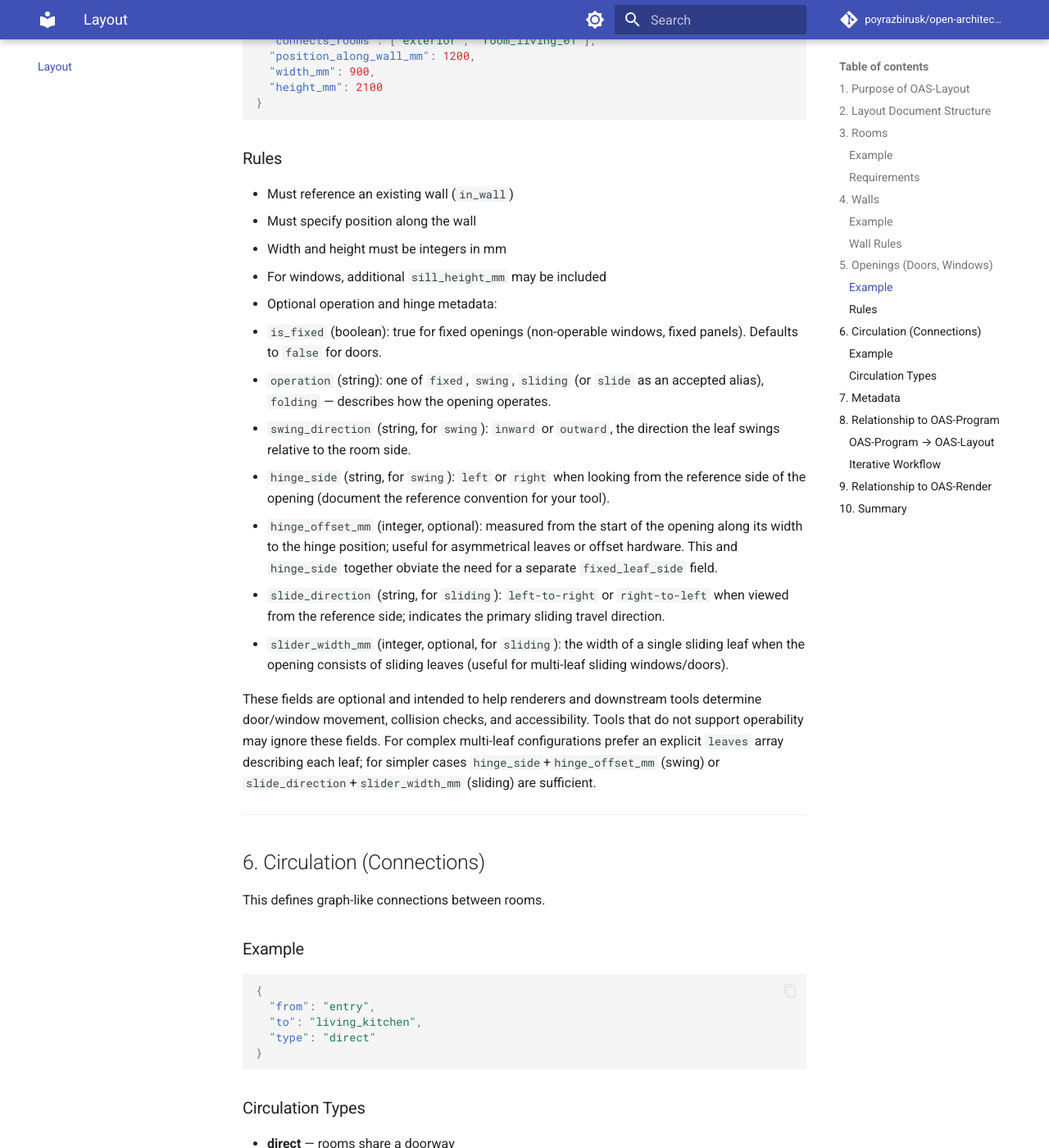
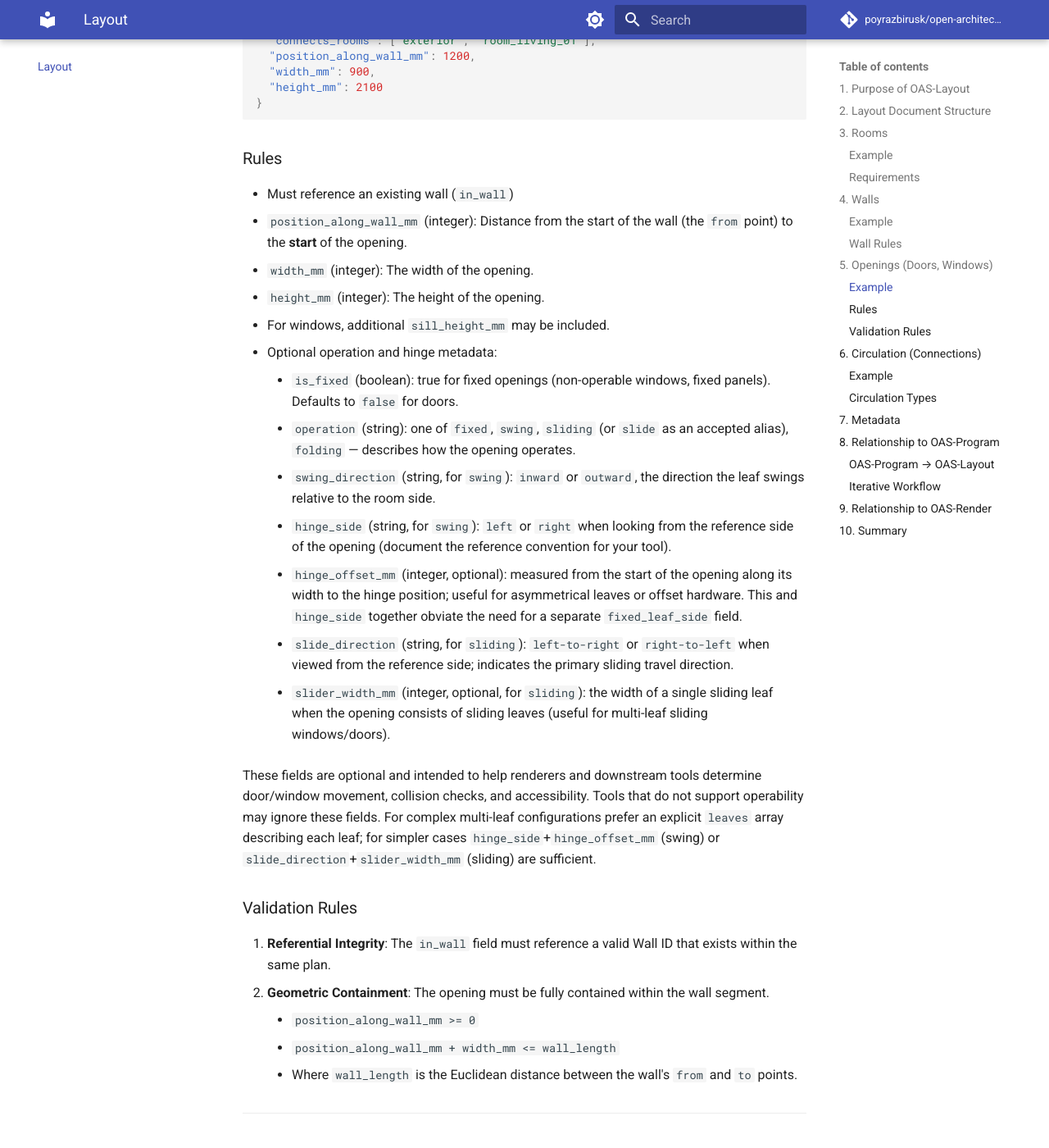
Before and after one commit to poyrazbirusk/open-architecture-standards, an MkDocs documentation site: the page built from docs/layout.md, in a window 1280 px wide and 1400 px high, scrolled down 3366 px. Shown: the whole window at 82% size. Built offline with MkDocs 1.6.1 and Material for MkDocs 9.7.7, drawn with Linux system fonts in a browser that asks for light colours; comment, search, counter and statistics services are not loaded.

Commit message:
added safety nets for opening definitions

```diff
--- a/docs/layout.md
+++ b/docs/layout.md
@@ -151,19 +151,28 @@ Openings are anchored to walls and positioned along the wall length.
 ### Rules
 
 - Must reference an existing wall (`in_wall`)
-- Must specify position along the wall
-- Width and height must be integers in mm
-- For windows, additional `sill_height_mm` may be included
- - Optional operation and hinge metadata:
-   - `is_fixed` (boolean): true for fixed openings (non-operable windows, fixed panels). Defaults to `false` for doors.
-   - `operation` (string): one of `fixed`, `swing`, `sliding` (or `slide` as an accepted alias), `folding` — describes how the opening operates.
-   - `swing_direction` (string, for `swing`): `inward` or `outward`, the direction the leaf swings relative to the room side.
-   - `hinge_side` (string, for `swing`): `left` or `right` when looking from the reference side of the opening (document the reference convention for your tool).
-   - `hinge_offset_mm` (integer, optional): measured from the start of the opening along its width to the hinge position; useful for asymmetrical leaves or offset hardware. This and `hinge_side` together obviate the need for a separate `fixed_leaf_side` field.
-   - `slide_direction` (string, for `sliding`): `left-to-right` or `right-to-left` when viewed from the reference side; indicates the primary sliding travel direction.
-   - `slider_width_mm` (integer, optional, for `sliding`): the width of a single sliding leaf when the opening consists of sliding leaves (useful for multi-leaf sliding windows/doors).
+  - `position_along_wall_mm` (integer): Distance from the start of the wall (the `from` point) to the **start** of the opening.
+   - `width_mm` (integer): The width of the opening.
+   - `height_mm` (integer): The height of the opening.
+   - For windows, additional `sill_height_mm` may be included.
+   - Optional operation and hinge metadata:
+     - `is_fixed` (boolean): true for fixed openings (non-operable windows, fixed panels). Defaults to `false` for doors.
+     - `operation` (string): one of `fixed`, `swing`, `sliding` (or `slide` as an accepted alias), `folding` — describes how the opening operates.
+     - `swing_direction` (string, for `swing`): `inward` or `outward`, the direction the leaf swings relative to the room side.
+     - `hinge_side` (string, for `swing`): `left` or `right` when looking from the reference side of the opening (document the reference convention for your tool).
+     - `hinge_offset_mm` (integer, optional): measured from the start of the opening along its width to the hinge position; useful for asymmetrical leaves or offset hardware. This and `hinge_side` together obviate the need for a separate `fixed_leaf_side` field.
+     - `slide_direction` (string, for `sliding`): `left-to-right` or `right-to-left` when viewed from the reference side; indicates the primary sliding travel direction.
+     - `slider_width_mm` (integer, optional, for `sliding`): the width of a single sliding leaf when the opening consists of sliding leaves (useful for multi-leaf sliding windows/doors).
 
- These fields are optional and intended to help renderers and downstream tools determine door/window movement, collision checks, and accessibility. Tools that do not support operability may ignore these fields. For complex multi-leaf configurations prefer an explicit `leaves` array describing each leaf; for simpler cases `hinge_side`+`hinge_offset_mm` (swing) or `slide_direction`+`slider_width_mm` (sliding) are sufficient.
+   These fields are optional and intended to help renderers and downstream tools determine door/window movement, collision checks, and accessibility. Tools that do not support operability may ignore these fields. For complex multi-leaf configurations prefer an explicit `leaves` array describing each leaf; for simpler cases `hinge_side`+`hinge_offset_mm` (swing) or `slide_direction`+`slider_width_mm` (sliding) are sufficient.
+
+### Validation Rules
+
+1.  **Referential Integrity**: The `in_wall` field must reference a valid Wall ID that exists within the same plan.
+2.  **Geometric Containment**: The opening must be fully contained within the wall segment.
+    - `position_along_wall_mm >= 0`
+    - `position_along_wall_mm + width_mm <= wall_length`
+    - Where `wall_length` is the Euclidean distance between the wall's `from` and `to` points.
 
 ---
 
```
